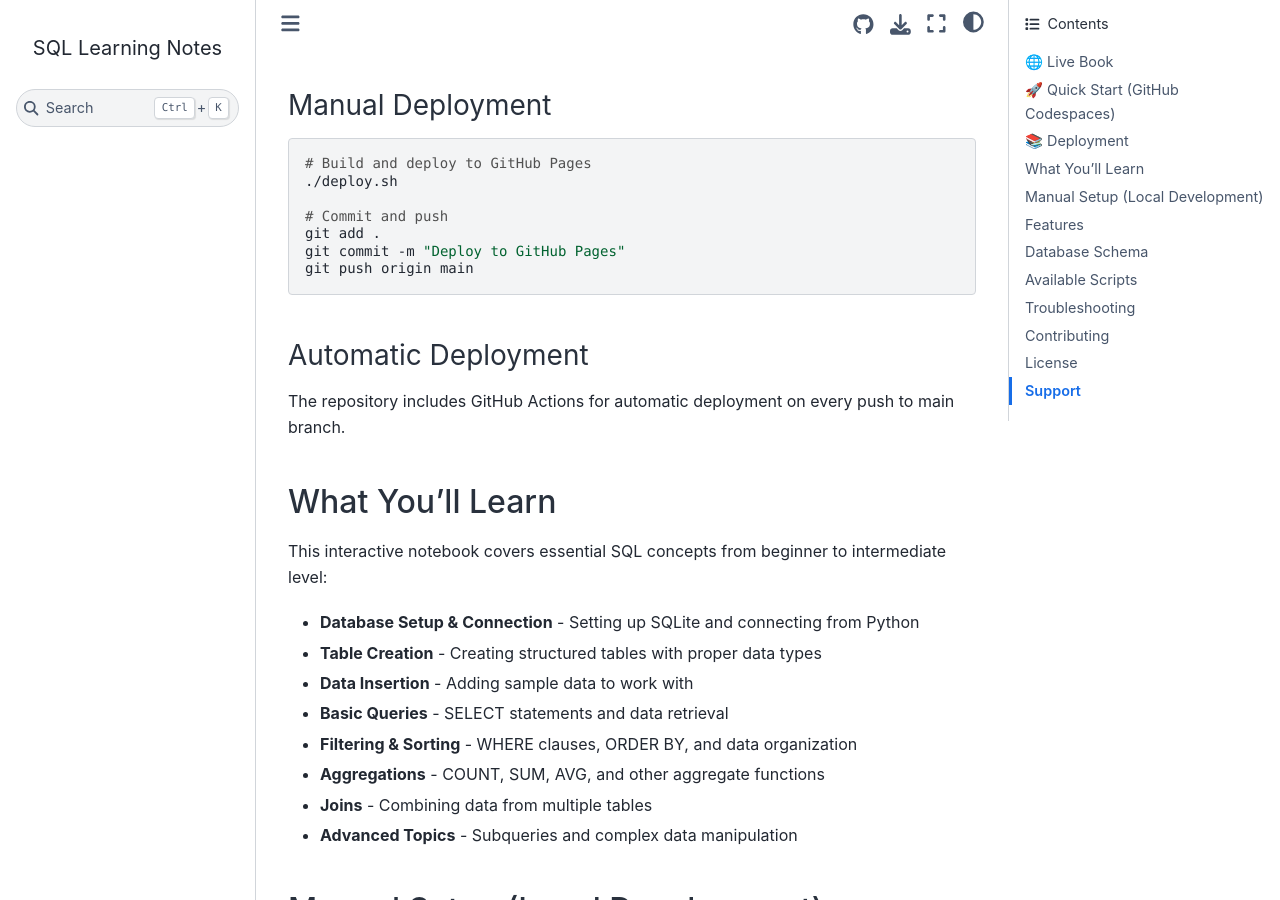
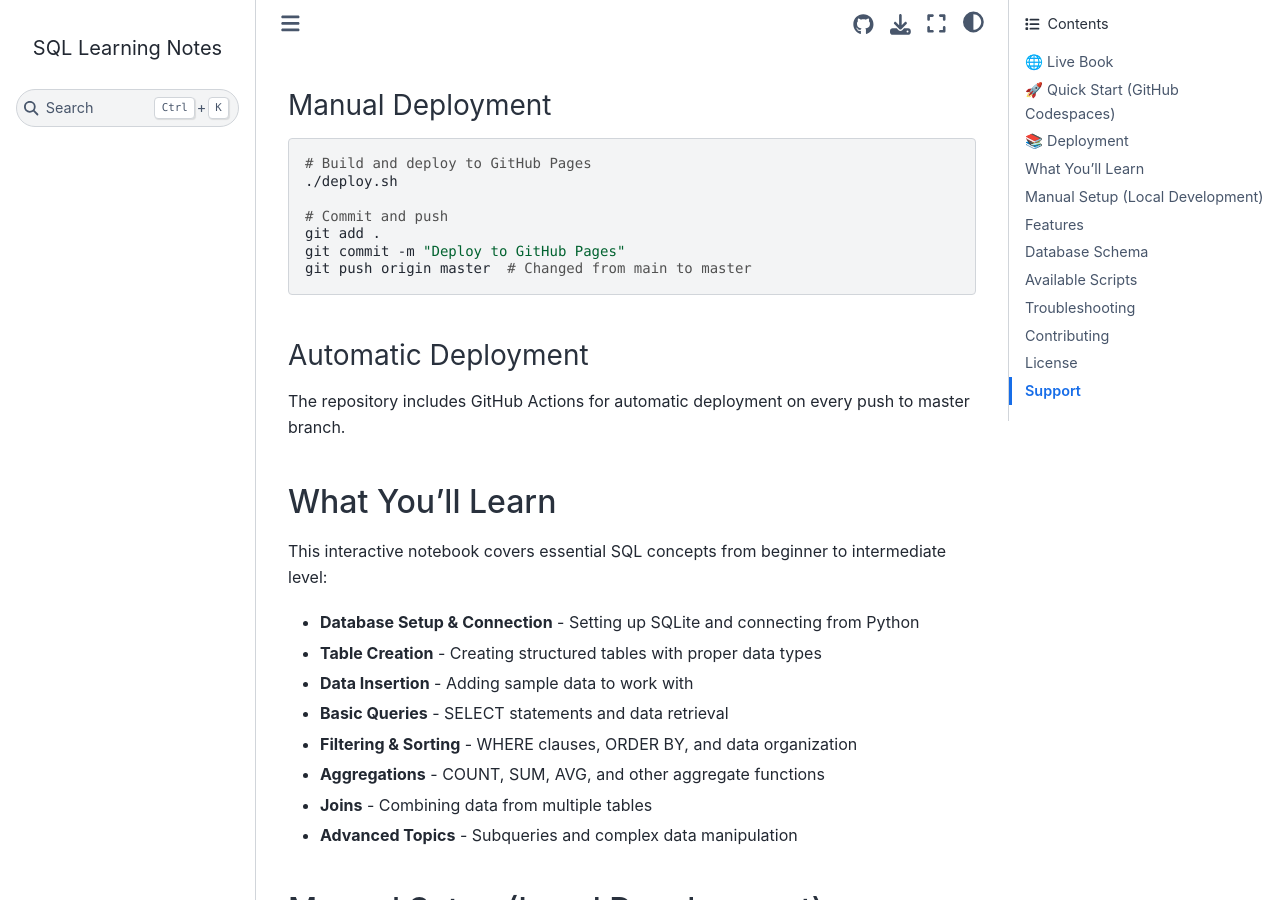
Before and after one commit to ranjanchoubey/sql, a Jupyter Book: the page built from README.md, in a window 1280 px wide and 900 px high, scrolled down 1406 px. Built offline with Jupyter Book 1.0.4 settings and Sphinx 7.4.7 and the Sphinx Book theme 1.1.4, drawn with Linux system fonts in a browser that asks for light colours; pages that are not in the unit, such as notebooks, are missing from menus.

Commit message:
Deploy Jupyter Book to GitHub Pages

````diff
--- a/README.md
+++ b/README.md
@@ -54,11 +54,11 @@
 # Commit and push
 git add .
 git commit -m "Deploy to GitHub Pages"
-git push origin main
+git push origin master  # Changed from main to master
 ```
 
 ### Automatic Deployment
-The repository includes GitHub Actions for automatic deployment on every push to main branch.
+The repository includes GitHub Actions for automatic deployment on every push to master branch.
 
 ## What You'll Learn
 
--- a/_config.yml
+++ b/_config.yml
@@ -21,8 +21,8 @@
 # Information about where the book exists on the web
 repository:
   url: https://github.com/ranjanchoubey/sql-notes
-  path_to_book: .  # Changed from docs to root
-  branch: main
+  path_to_book: .
+  branch: master  # Changed from main to master
 
 # Add GitHub buttons to your book
 html:
````
Also changed, not shown: 3 other files.
